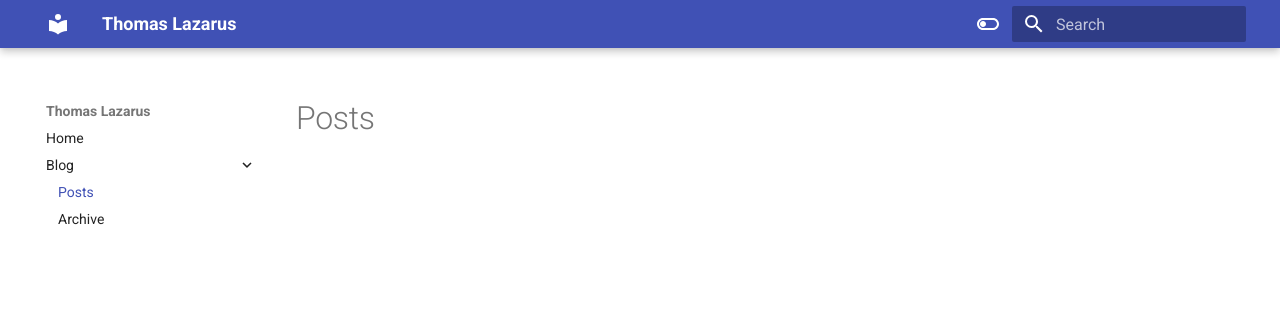
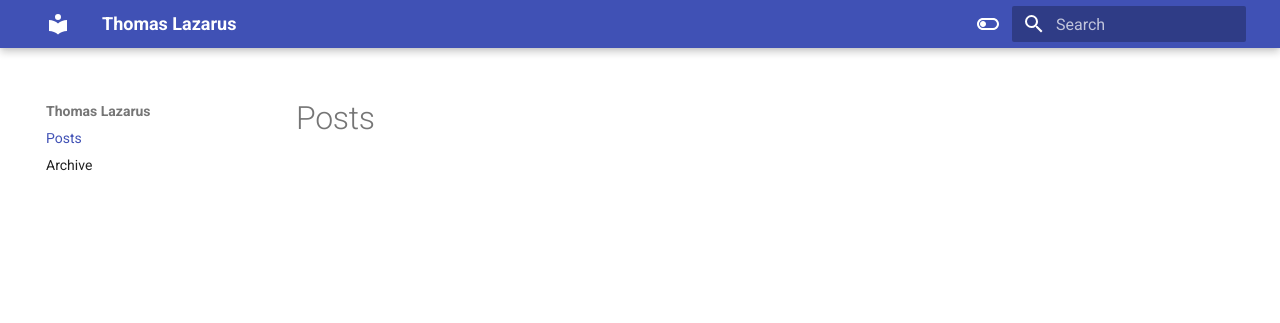
Before and after one commit to lazarust/lazarust.github.io, an MkDocs documentation site: the page built from site/blog/index.md, in a window 1280 px wide. Shown: the top 323 px of the page. Built offline with MkDocs 1.6.1 and Material for MkDocs 9.7.7, drawn with Linux system fonts in a browser that asks for light colours.

Commit message:
vault backup: 2024-06-10 20:10:58
Affected files:

```diff
--- a/mkdocs.yml
+++ b/mkdocs.yml
@@ -2,7 +2,7 @@ site_description: Personal tech blog
 site_name: Thomas Lazarus
 site_url: http://lazarust.github.io
 
-docs_dir: site/
+docs_dir: ./site/blog
 
 theme:
   name: material
@@ -20,7 +20,8 @@ theme:
 
 plugins:
   - search
-  - blog
+  - blog:
+      blog_dir: .
   - rss:
       match_path: blog/posts/.*
       date_from_meta:
```
Also changed, not shown: site/blog/index.md.
